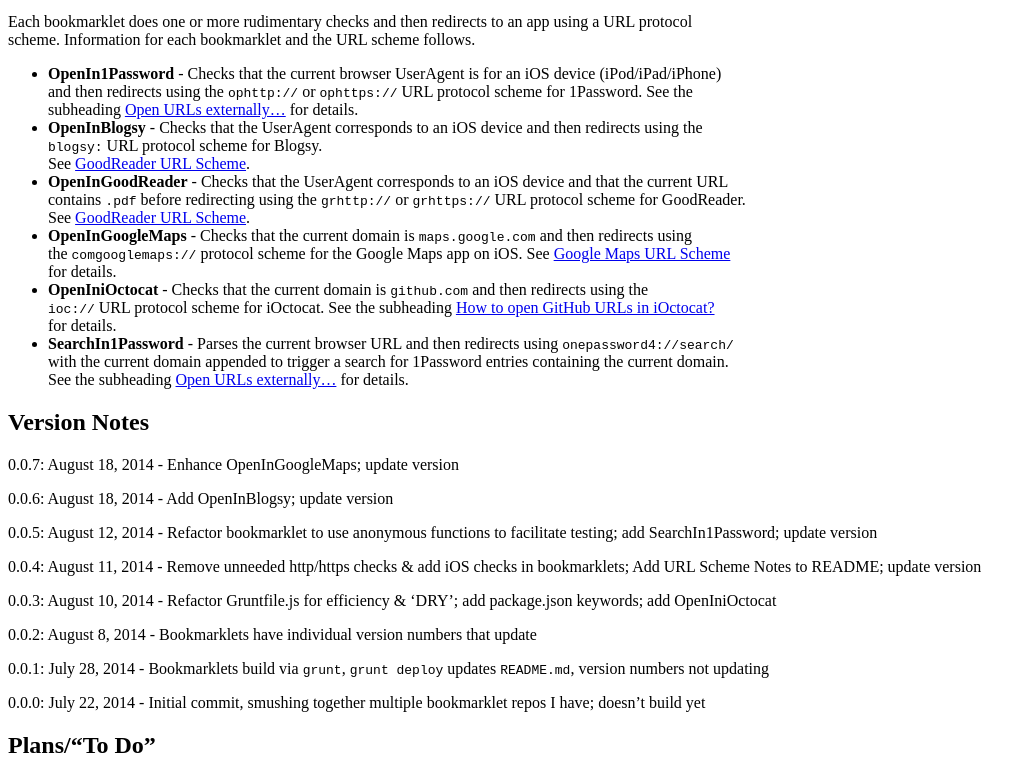
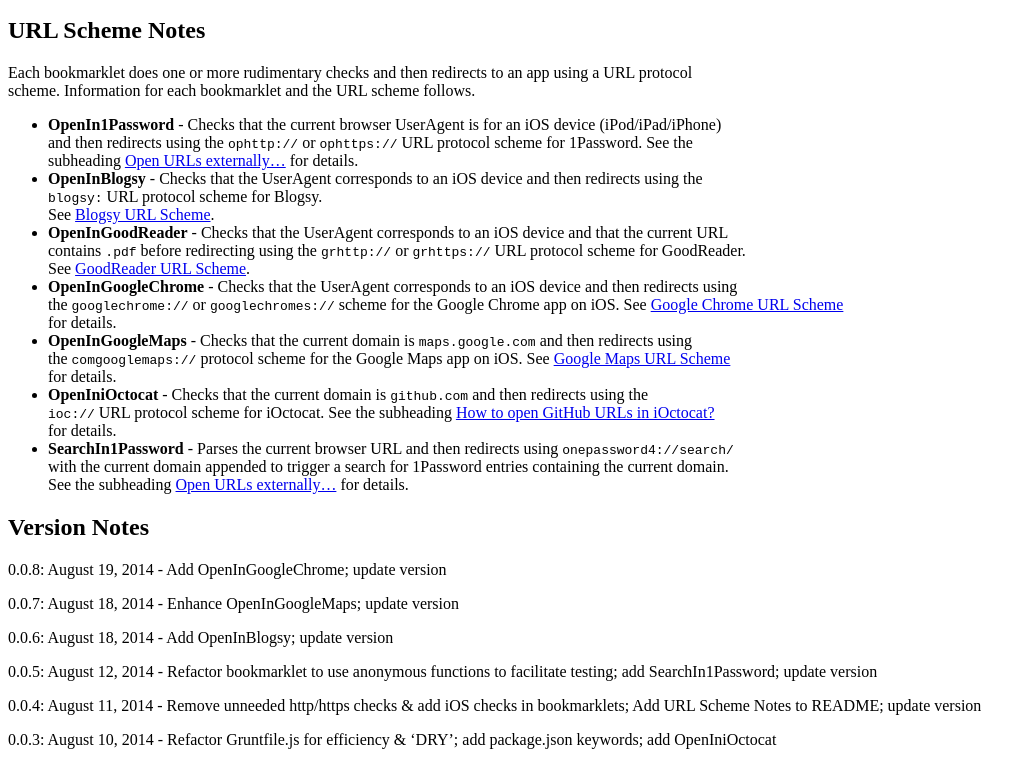
Before and after one commit to mobilemind/OpenInlets, a plain HTML site: page index.html in a window 1280 px wide. Shown: the part 2716-3478 px from the top of the page, without its empty margins (0-1036 px from the left). Drawn offline with Linux system fonts and the light colour scheme.

Commit message:
update to 0.0.8

```diff
--- a/index.html
+++ b/index.html
@@ -45,6 +45,7 @@
 <li><a href="javascript:function%20a()%7Breturn/iP(.d%7Chone)/.test(navigator.userAgent)?location.href='op'+location.href:void%200%7Da();void'1.1.0'" title="OpenIn1Password">OpenIn1Password</a> v1.1.0 <code>javascript:function%20a()%7Breturn/iP(.d%7Chone)/.test(navigator.userAgent)?location.href='op'+location.href:void%200%7Da();void'1.1.0'</code></li>
 <li><a href="javascript:function%20a()%7Breturn/iP(.d%7Chone)/.test(navigator.userAgent)?location.href='blogsy:'+location.href:void%200%7Da();void'1.0.0'" title="OpenInBlogsy">OpenInBlogsy</a> v1.0.0 <code>javascript:function%20a()%7Breturn/iP(.d%7Chone)/.test(navigator.userAgent)?location.href='blogsy:'+location.href:void%200%7Da();void'1.0.0'</code></li>
 <li><a href="javascript:function%20a()%7Breturn/iP(.d%7Chone)/.test(navigator.userAgent)&amp;&amp;/%5C.pdf($%7C%5C?)/.test(location.href)?location.href='gr'+location.href:void%200%7Da();void'1.1.0'" title="OpenInGoodReader">OpenInGoodReader</a> v1.1.0 <code>javascript:function%20a()%7Breturn/iP(.d%7Chone)/.test(navigator.userAgent)&amp;&amp;/%5C.pdf($%7C%5C?)/.test(location.href)?location.href='gr'+location.href:void%200%7Da();void'1.1.0'</code></li>
+<li><a href="javascript:function%20a()%7Breturn/iP(.d%7Chone)/.test(navigator.userAgent)?location.href=location.href.replace(/%5Ehttp/,'googlechrome'):void%200%7Da();void'1.0.0'" title="OpenInGoogleChrome">OpenInGoogleChrome</a> v1.0.0 <code>javascript:function%20a()%7Breturn/iP(.d%7Chone)/.test(navigator.userAgent)?location.href=location.href.replace(/%5Ehttp/,'googlechrome'):void%200%7Da();void'1.0.0'</code></li>
 <li><a href="javascript:function%20a()%7Bif('maps.google.com'==location.hostname&amp;&amp;/iP(.d%7Chone)/.test(navigator.userAgent))%7Bif(location.search)return%20location.href='comgooglemaps://'+location.search;if(/%20-%20Google%20Maps/.test(document.title))return%20location.href='comgooglemaps://?q='+encodeURI(document.title.replace('%20-%20Google%20Maps','').replace(/%20/g,'+'))%7D%7Da();void'1.7.1'" title="OpenInGoogleMaps">OpenInGoogleMaps</a> v1.7.1 <code>javascript:function%20a()%7Bif('maps.google.com'==location.hostname&amp;&amp;/iP(.d%7Chone)/.test(navigator.userAgent))%7Bif(location.search)return%20location.href='comgooglemaps://'+location.search;if(/%20-%20Google%20Maps/.test(document.title))return%20location.href='comgooglemaps://?q='+encodeURI(document.title.replace('%20-%20Google%20Maps','').replace(/%20/g,'+'))%7D%7Da();void'1.7.1'</code></li>
 <li><a href="javascript:function%20a()%7Breturn'github.com'===location.host&amp;&amp;/iP(.d%7Chone)/.test(navigator.userAgent)?location.href=location.href.replace('https:','ioc:'):void%200%7Da();void'1.1.0'" title="OpenIniOctocat">OpenIniOctocat</a> v1.1.0 <code>javascript:function%20a()%7Breturn'github.com'===location.host&amp;&amp;/iP(.d%7Chone)/.test(navigator.userAgent)?location.href=location.href.replace('https:','ioc:'):void%200%7Da();void'1.1.0'</code></li>
 <li><a href="javascript:function%20a()%7Bvar%20a=location.hostname.split('.');return%20location.href='onepassword4://search/'+a.slice(a.length-2).join('.')%7Da();void'1.0.0'" title="SearchIn1Password">SearchIn1Password</a> v1.0.0 <code>javascript:function%20a()%7Bvar%20a=location.hostname.split('.');return%20location.href='onepassword4://search/'+a.slice(a.length-2).join('.')%7Da();void'1.0.0'</code></li>
@@ -63,6 +64,7 @@
 <li><strong>Mobile Safari setup link</strong> &ndash; <a href="http://mmind.me/_?javascript:function%20a()%7Breturn/iP(.d%7Chone)/.test(navigator.userAgent)?location.href='op'+location.href:void%200%7Da();void'1.1.0'" title="Setup OpenIn1Password">Setup OpenIn1Password</a> v1.1.0</li>
 <li><strong>Mobile Safari setup link</strong> &ndash; <a href="http://mmind.me/_?javascript:function%20a()%7Breturn/iP(.d%7Chone)/.test(navigator.userAgent)?location.href='blogsy:'+location.href:void%200%7Da();void'1.0.0'" title="Setup OpenInBlogsy">Setup OpenInBlogsy</a> v1.0.0</li>
 <li><strong>Mobile Safari setup link</strong> &ndash; <a href="http://mmind.me/_?javascript:function%20a()%7Breturn/iP(.d%7Chone)/.test(navigator.userAgent)&amp;&amp;/%5C.pdf($%7C%5C?)/.test(location.href)?location.href='gr'+location.href:void%200%7Da();void'1.1.0'" title="Setup OpenInGoodReader">Setup OpenInGoodReader</a> v1.1.0</li>
+<li><strong>Mobile Safari setup link</strong> &ndash; <a href="http://mmind.me/_?javascript:function%20a()%7Breturn/iP(.d%7Chone)/.test(navigator.userAgent)?location.href=location.href.replace(/%5Ehttp/,'googlechrome'):void%200%7Da();void'1.0.0'" title="Setup OpenInGoogleChrome">Setup OpenInGoogleChrome</a> v1.0.0</li>
 <li><strong>Mobile Safari setup link</strong> &ndash; <a href="http://mmind.me/_?javascript:function%20a()%7Bif('maps.google.com'==location.hostname&amp;&amp;/iP(.d%7Chone)/.test(navigator.userAgent))%7Bif(location.search)return%20location.href='comgooglemaps://'+location.search;if(/%20-%20Google%20Maps/.test(document.title))return%20location.href='comgooglemaps://?q='+encodeURI(document.title.replace('%20-%20Google%20Maps','').replace(/%20/g,'+'))%7D%7Da();void'1.7.1'" title="Setup OpenInGoogleMaps">Setup OpenInGoogleMaps</a> v1.7.1</li>
 <li><strong>Mobile Safari setup link</strong> &ndash; <a href="http://mmind.me/_?javascript:function%20a()%7Breturn'github.com'===location.host&amp;&amp;/iP(.d%7Chone)/.test(navigator.userAgent)?location.href=location.href.replace('https:','ioc:'):void%200%7Da();void'1.1.0'" title="Setup OpenIniOctocat">Setup OpenIniOctocat</a> v1.1.0</li>
 <li><strong>Mobile Safari setup link</strong> &ndash; <a href="http://mmind.me/_?javascript:function%20a()%7Bvar%20a=location.hostname.split('.');return%20location.href='onepassword4://search/'+a.slice(a.length-2).join('.')%7Da();void'1.0.0'" title="Setup SearchIn1Password">Setup SearchIn1Password</a> v1.0.0</li>
@@ -128,10 +130,13 @@
 subheading <a href="http://blog.agilebits.com/2013/01/24/developers-heres-how-to-add-a-little-1password-to-your-ios-apps/" title="Agile Bits: 1Password URL Scheme">Open URLs externally&hellip;</a> for details.</li>
 <li><strong>OpenInBlogsy</strong> - Checks that the UserAgent corresponds to an iOS device and then redirects using the<br/>
 <code>blogsy:</code> URL protocol scheme for Blogsy.<br/>
-See <a href="http://www.goodreader.com/gr-man-howto.html#ghttp" title="GoodReader:How do I save a file from Safari to GoodReader?">GoodReader URL Scheme</a>.</li>
+See <a href="http://blogsyapp.com/developers/" title="Blogsy URL Scheme">Blogsy URL Scheme</a>.</li>
 <li><strong>OpenInGoodReader</strong> - Checks that the UserAgent corresponds to an iOS device and that the current URL<br/>
 contains <code>.pdf</code> before redirecting using the <code>grhttp://</code> or <code>grhttps://</code> URL protocol scheme for GoodReader.<br/>
 See <a href="http://www.goodreader.com/gr-man-howto.html#ghttp" title="GoodReader:How do I save a file from Safari to GoodReader?">GoodReader URL Scheme</a>.</li>
+<li><strong>OpenInGoogleChrome</strong> - Checks that the UserAgent corresponds to an iOS device and then redirects using<br/>
+the <code>googlechrome://</code> or <code>googlechromes://</code> scheme for the Google Chrome app on iOS. See <a href="https://developer.chrome.com/multidevice/ios/links/" title="Opening links in Chrome for iOS">Google Chrome URL Scheme</a><br/>
+for details.</li>
 <li><strong>OpenInGoogleMaps</strong> - Checks that the current domain is <code>maps.google.com</code> and then redirects using<br/>
 the <code>comgooglemaps://</code> protocol scheme for the Google Maps app on iOS. See <a href="https://developers.google.com/maps/documentation/ios/urlscheme" title="Google Developers:Google Maps URL Scheme">Google Maps URL Scheme</a><br/>
 for details.</li>
@@ -145,6 +150,8 @@
 
 
 <h2 id="version-notes">Version Notes</h2>
+
+<p>0.0.8: August 19, 2014 - Add OpenInGoogleChrome; update version</p>
 
 <p>0.0.7: August 18, 2014 - Enhance OpenInGoogleMaps; update version</p>
 
```
